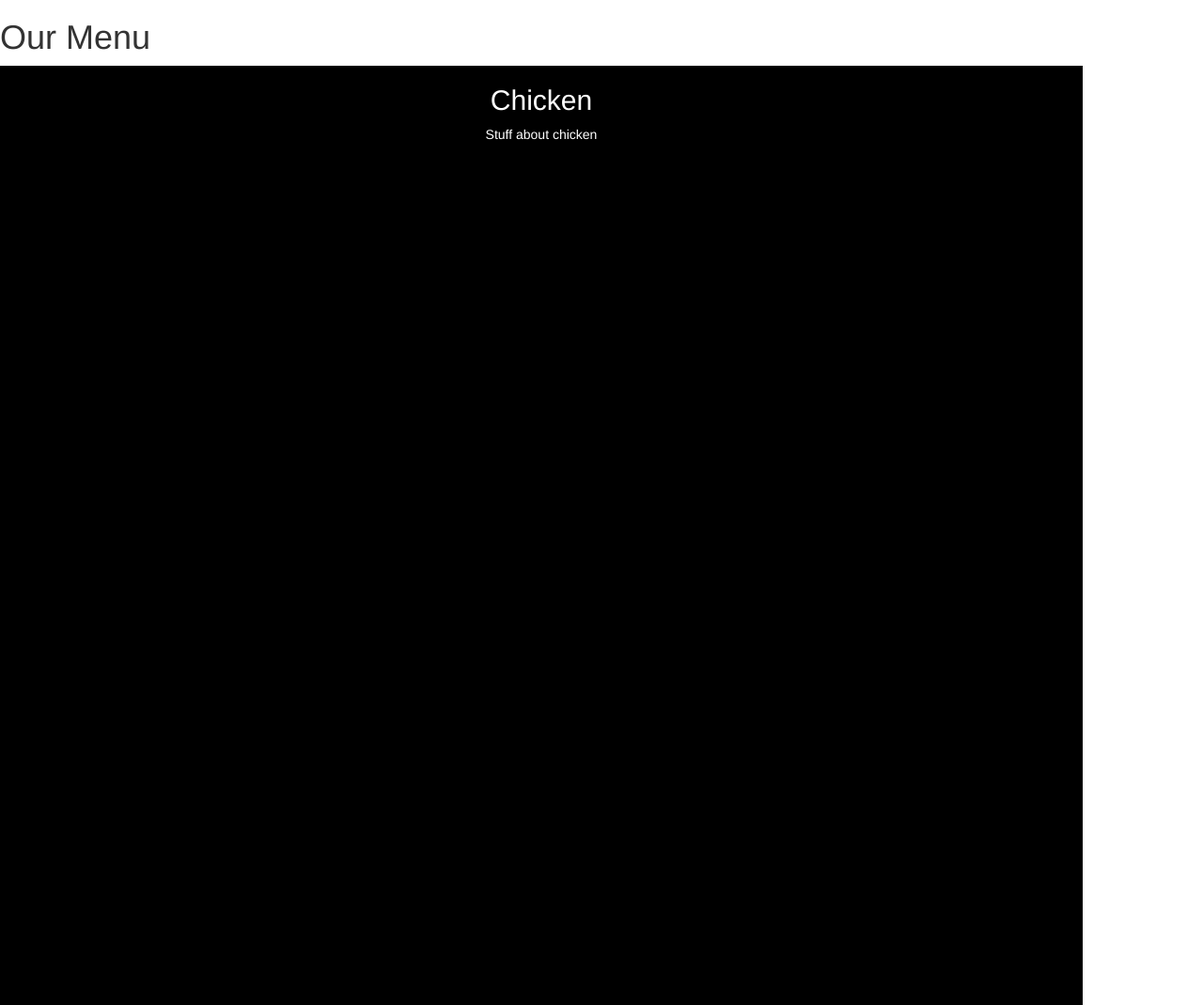
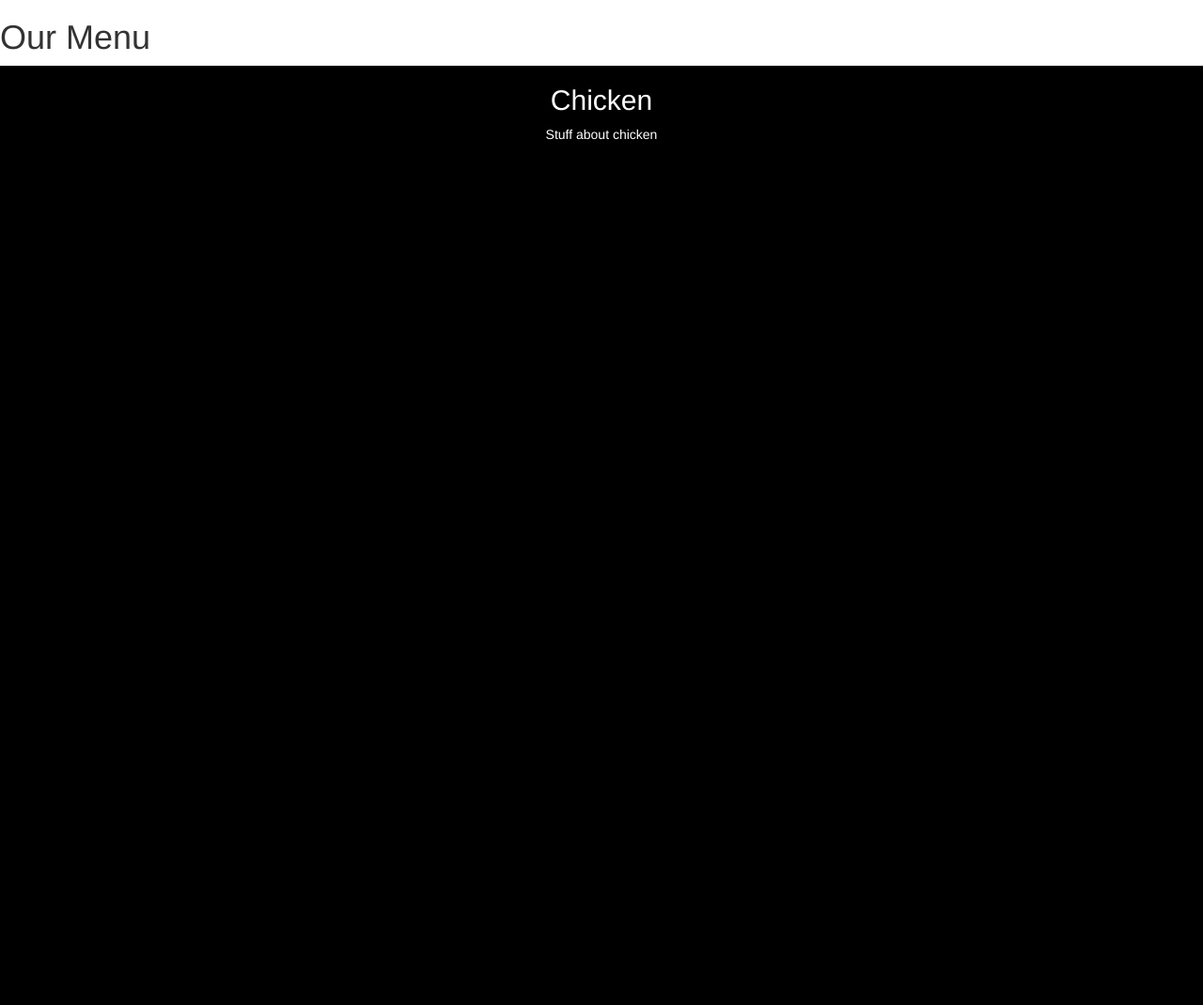
Before and after one commit to rgodinez/rgodinez.github.io, a Jekyll site: the page coursera/module3/index.html, which Jekyll copies as it is, in a window 1280 px wide. Shown: the whole page at 94% size. Built offline with Jekyll 4.4.1, drawn with Linux system fonts in a browser that asks for light colours; nearby versions of some CDN libraries; library files that are not in the unit come from our copies.

Commit message:
Update styles.css

```diff
--- a/coursera/module3/css/styles.css
+++ b/coursera/module3/css/styles.css
@@ -1,6 +1,9 @@
+container-fluid {
+  width: 95%;
+}
+
 .col-xs-12 {
   background-color: black;
   color: white;
   min-height: 1000px;
-  width: 90%;
 }
```
